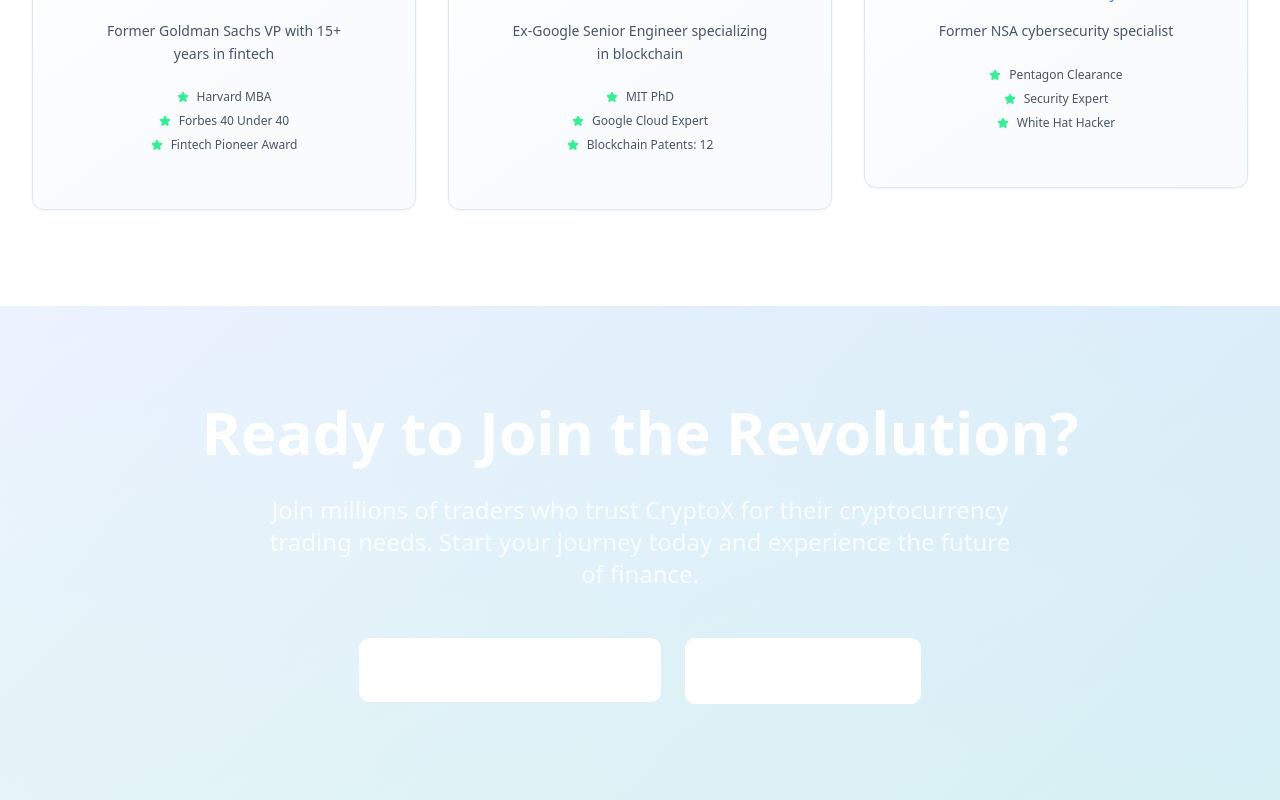
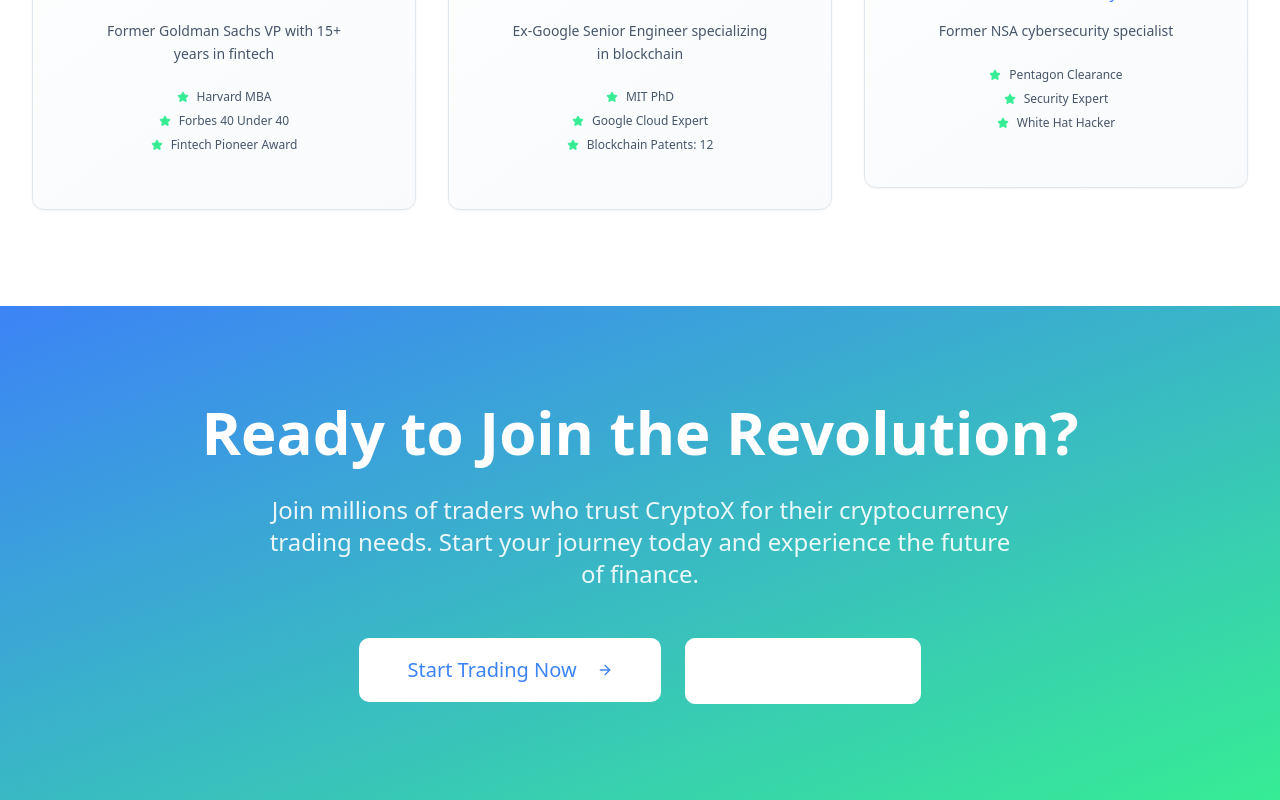
Before and after one commit to manishjan1811/trade-flow-universe, a React (Vite) app: page /about in a window 1280 px wide. Shown: the part 5620-6420 px from the top of the page. Built offline with nearby package versions, Linux system fonts and the light colour scheme.

Commit message:
Fix light mode visibility

```diff
--- a/src/pages/About.tsx
+++ b/src/pages/About.tsx
@@ -592,14 +592,14 @@ export default function About() {
       </section>
 
       {/* CTA Section */}
-      <section className="py-24 gradient-hero relative overflow-hidden">
+      <section className="py-24 bg-gradient-to-br from-primary to-accent relative overflow-hidden">
         <motion.div
-          className="absolute inset-0"
+          className="absolute inset-0 bg-black/20 dark:bg-black/40"
           animate={{
             background: [
-              "linear-gradient(45deg, hsl(var(--primary)/0.1), hsl(var(--accent)/0.1))",
-              "linear-gradient(135deg, hsl(var(--accent)/0.1), hsl(var(--primary)/0.1))",
-              "linear-gradient(225deg, hsl(var(--primary)/0.1), hsl(var(--accent)/0.1))",
+              "linear-gradient(45deg, hsl(var(--primary)/0.2), hsl(var(--accent)/0.2))",
+              "linear-gradient(135deg, hsl(var(--accent)/0.2), hsl(var(--primary)/0.2))",
+              "linear-gradient(225deg, hsl(var(--primary)/0.2), hsl(var(--accent)/0.2))",
             ],
           }}
           transition={{
@@ -620,7 +620,7 @@ export default function About() {
             Ready to Join the Revolution?
           </motion.h2>
           <motion.p
-            className="text-xl md:text-2xl text-white/80 mb-12 max-w-3xl mx-auto leading-relaxed"
+            className="text-xl md:text-2xl text-white/90 mb-12 max-w-3xl mx-auto leading-relaxed"
             initial={{ opacity: 0, y: 30 }}
             whileInView={{ opacity: 1, y: 0 }}
             transition={{ duration: 0.8, delay: 0.2 }}
@@ -638,13 +638,13 @@ export default function About() {
             viewport={{ once: true }}
           >
             <Link to="/register">
-              <Button size="lg" className="bg-white text-background hover:bg-white/90 text-xl px-12 py-8 hover:scale-105 transition-transform duration-300">
+              <Button size="lg" className="bg-white text-primary hover:bg-white/90 text-xl px-12 py-8 hover:scale-105 transition-transform duration-300">
                 Start Trading Now
                 <ArrowRight className="ml-3 w-6 h-6" />
               </Button>
             </Link>
             <Link to="/contact">
-              <Button size="lg" variant="outline" className="text-white border-white hover:bg-white hover:text-background text-xl px-12 py-8 hover:scale-105 transition-transform duration-300">
+              <Button size="lg" variant="outline" className="text-white border-white hover:bg-white hover:text-primary text-xl px-12 py-8 hover:scale-105 transition-transform duration-300">
                 Contact Us
                 <ChevronRight className="ml-3 w-6 h-6" />
               </Button>
```
